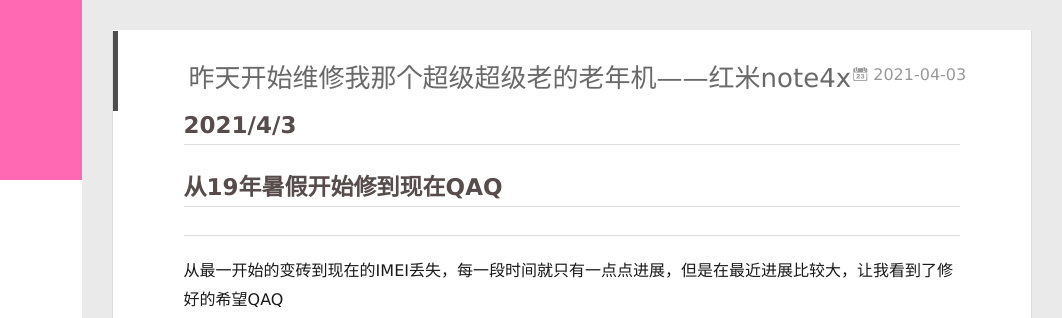
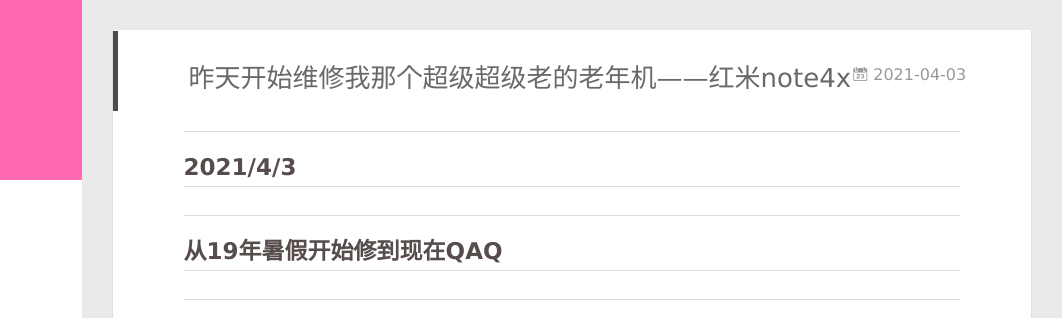
Before and after one commit to zysdnpy/zysdnpy.github.io, a plain HTML site: page 2021/04/03/修红米note4x小记/index.html in a window 1280 px wide. Shown: the top 318 px of the page, 218-1280 px from the left. Drawn offline with Linux system fonts and the light colour scheme.

Commit message:
Site updated: 2021-04-03 20:01:42

```diff
--- a/2021/04/03/修红米note4x小记/index.html
+++ b/2021/04/03/修红米note4x小记/index.html
@@ -8,15 +8,15 @@
   <link rel="dns-prefetch" href="http://example.com">
   <title>昨天开始维修我那个超级超级老的老年机——红米note4x | lc的博客</title>
   <meta name="viewport" content="width=device-width, initial-scale=1, maximum-scale=1">
-  <meta name="description" content="2021&#x2F;4&#x2F;3从19年暑假开始修到现在QAQ 从最一开始的变砖到现在的IMEI丢失，每一段时间就只有一点点进展，但是在最近进展比较大，让我看到了修好的希望QAQ 问题的起源来源于一张内存卡，当初因为喜欢刷机而折腾这个手机，但是在某一次刷机（卡刷）中，因为内存卡（可能是寿命到了）的缘故，导致刷机中断（所以说内存卡的品质也很重要！！！） 之前一直因为串号丢失而导致无法MIUI无法将账号绑定设备，导致">
+  <meta name="description" content="2021&#x2F;4&#x2F;3 从19年暑假开始修到现在QAQ 从最一开始的变砖到现在的IMEI丢失，每一段时间就只有一点点进展，但是在最近进展比较大，让我看到了修好的希望QAQ 问题的起源来源于一张内存卡，当初因为喜欢刷机而折腾这个手机，但是在某一次刷机（卡刷）中，因为内存卡（可能是寿命到了）的缘故，导致刷机中断（所以说内存卡的品质也很重要！！！） 之前一直因为串号丢失而导致无法MIUI无法将账号绑定设备，">
 <meta property="og:type" content="article">
 <meta property="og:title" content="昨天开始维修我那个超级超级老的老年机——红米note4x">
 <meta property="og:url" content="http://example.com/2021/04/03/%E4%BF%AE%E7%BA%A2%E7%B1%B3note4x%E5%B0%8F%E8%AE%B0/index.html">
 <meta property="og:site_name" content="lc的博客">
-<meta property="og:description" content="2021&#x2F;4&#x2F;3从19年暑假开始修到现在QAQ 从最一开始的变砖到现在的IMEI丢失，每一段时间就只有一点点进展，但是在最近进展比较大，让我看到了修好的希望QAQ 问题的起源来源于一张内存卡，当初因为喜欢刷机而折腾这个手机，但是在某一次刷机（卡刷）中，因为内存卡（可能是寿命到了）的缘故，导致刷机中断（所以说内存卡的品质也很重要！！！） 之前一直因为串号丢失而导致无法MIUI无法将账号绑定设备，导致">
+<meta property="og:description" content="2021&#x2F;4&#x2F;3 从19年暑假开始修到现在QAQ 从最一开始的变砖到现在的IMEI丢失，每一段时间就只有一点点进展，但是在最近进展比较大，让我看到了修好的希望QAQ 问题的起源来源于一张内存卡，当初因为喜欢刷机而折腾这个手机，但是在某一次刷机（卡刷）中，因为内存卡（可能是寿命到了）的缘故，导致刷机中断（所以说内存卡的品质也很重要！！！） 之前一直因为串号丢失而导致无法MIUI无法将账号绑定设备，">
 <meta property="og:locale" content="en_US">
 <meta property="article:published_time" content="2021-04-03T11:10:47.941Z">
-<meta property="article:modified_time" content="2021-04-03T11:57:04.796Z">
+<meta property="article:modified_time" content="2021-04-03T12:01:33.029Z">
 <meta property="article:author" content="罗成">
 <meta name="twitter:card" content="summary">
 
@@ -178,7 +178,9 @@
 
     <div class="article-entry" itemprop="articleBody">
 
-        <h2 id="2021-4-3"><a href="#2021-4-3" class="headerlink" title="2021/4/3"></a>2021/4/3</h2><h2 id="从19年暑假开始修到现在QAQ"><a href="#从19年暑假开始修到现在QAQ" class="headerlink" title="从19年暑假开始修到现在QAQ"></a>从19年暑假开始修到现在QAQ</h2><hr>
+        <hr>
+<h2 id="2021-4-3"><a href="#2021-4-3" class="headerlink" title="2021/4/3"></a>2021/4/3</h2><hr>
+<h2 id="从19年暑假开始修到现在QAQ"><a href="#从19年暑假开始修到现在QAQ" class="headerlink" title="从19年暑假开始修到现在QAQ"></a>从19年暑假开始修到现在QAQ</h2><hr>
 <p>从最一开始的变砖到现在的IMEI丢失，每一段时间就只有一点点进展，但是在最近进展比较大，让我看到了修好的希望QAQ</p>
 <p>问题的起源来源于一张内存卡，当初因为喜欢刷机而折腾这个手机，但是在某一次刷机（卡刷）中，因为内存卡（可能是寿命到了）的缘故，导致刷机中断（所以说内存卡的品质也很重要！！！）</p>
 <p>之前一直因为串号丢失而导致无法MIUI无法将账号绑定设备，导致了一直处于一个死循环：无法绑定设备==》无法解BL锁==》无法获取ROOT权限==》无法修改串号==》无法绑定设备</p>
```
Also changed, not shown: index.html (+3 -1 lines).
